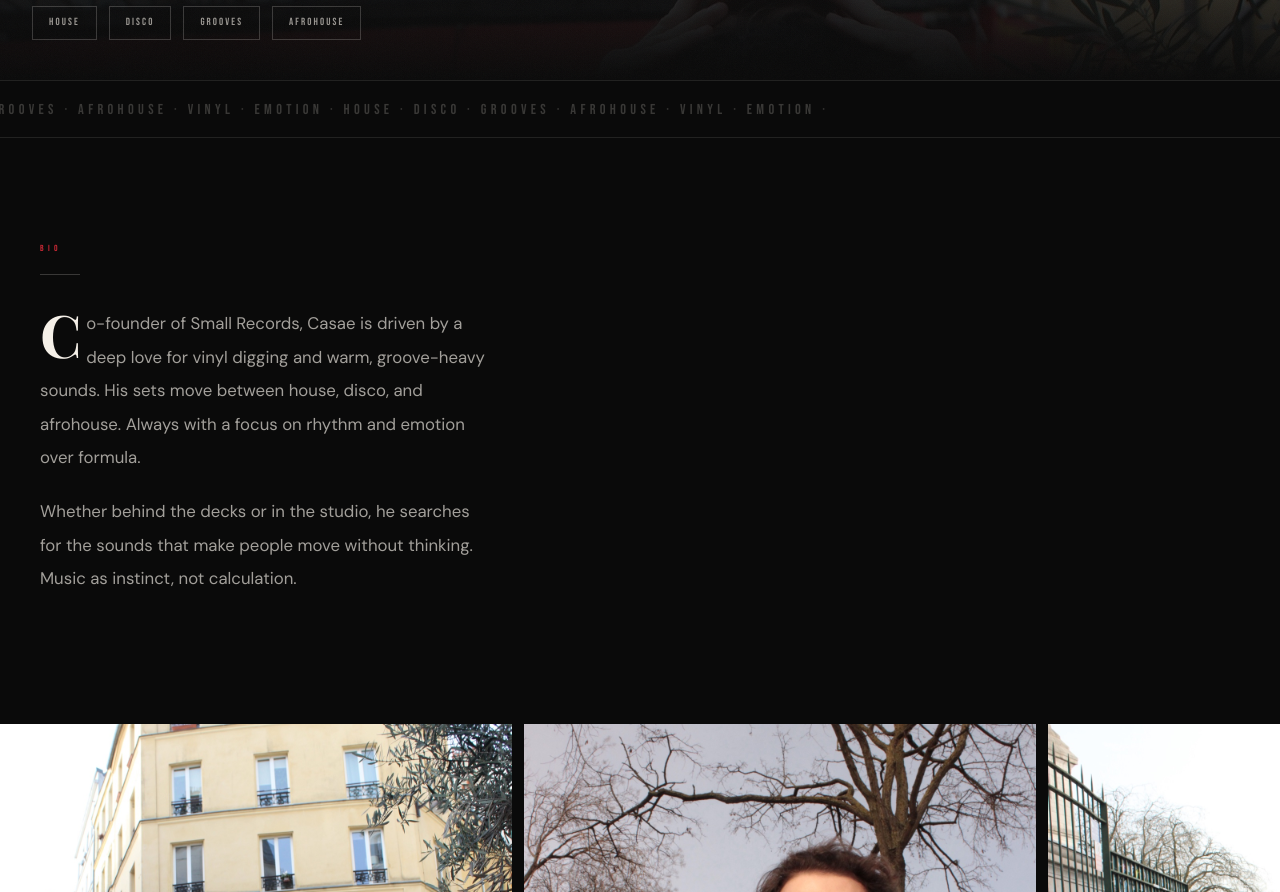
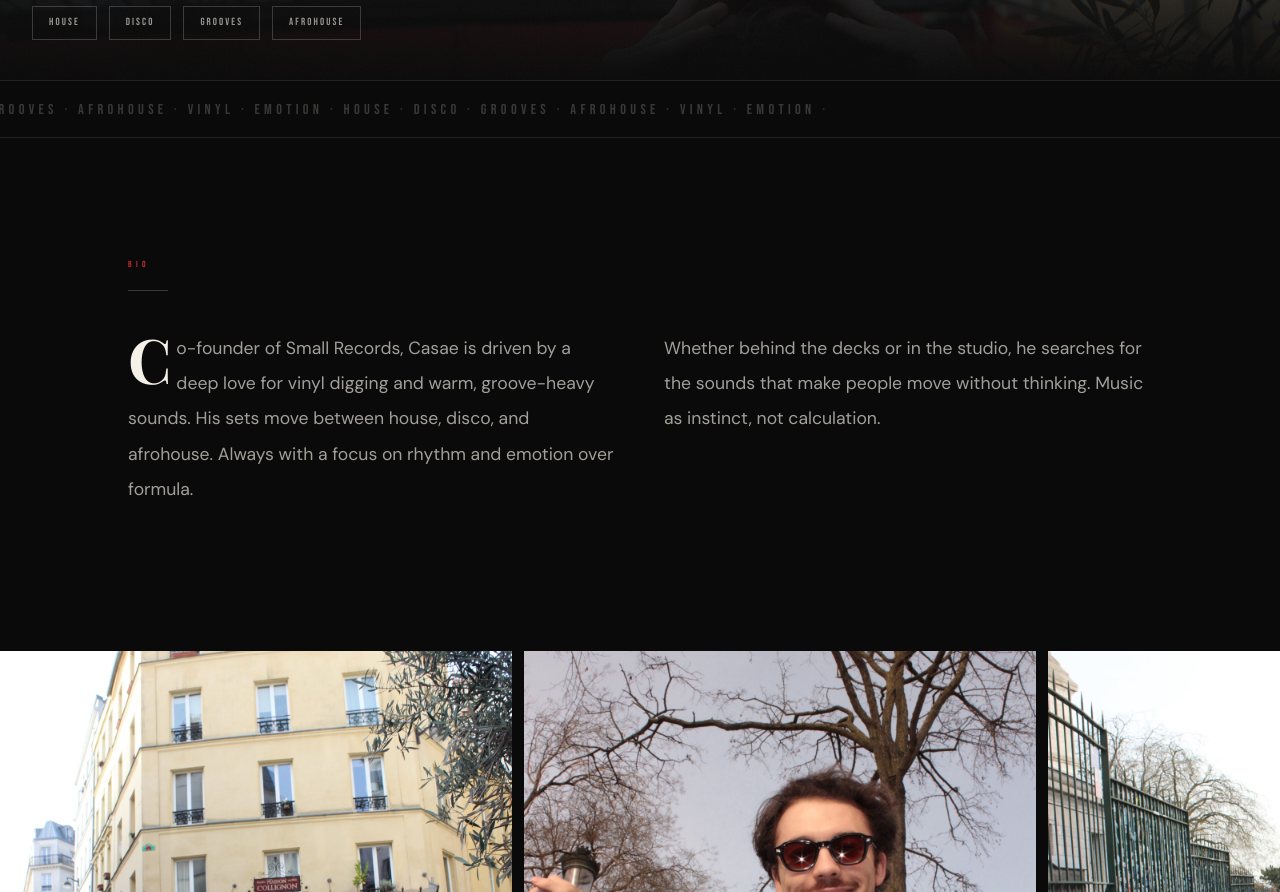
Before and after one commit to myltonvanbolderen-design/small-record, a Next.js app: page /casae in a window 1280 px wide. Shown: the part 720-1612 px from the top of the page. Built offline with nearby package versions, Linux system fonts and the light colour scheme; a web font is replaced by a local one.

Commit message:
fix: widen constrained text blocks (Casae/Letche bio, Sornettes description)
- Casae & Letche bio: col-span-5 grid replaced with full-width 2-column over photo
- Sornettes text: max-w-2xl replaced with md:w-3/4

Co-Authored-By: Claude Opus 4.6 (1M context) <noreply@anthropic.com>

```diff
--- a/app/casae/page.tsx
+++ b/app/casae/page.tsx
@@ -63,34 +63,39 @@ export default function CasaePage() {
 
         <Marquee items={['House', 'Disco', 'Grooves', 'Afrohouse', 'Vinyl', 'Emotion']} speed={20} />
 
-        {/* ═══════ BIO - Text left, photo right ═══════ */}
-        <section className="grid grid-cols-1 md:grid-cols-12">
-          <div className="order-2 flex flex-col justify-center px-5 py-16 md:order-1 md:col-span-5 md:px-10 md:py-24">
-            <AnimatedSection direction="left">
-              <span className="font-condensed text-[0.55rem] uppercase tracking-[0.5em] text-terracotta">
-                Bio
-              </span>
-              <HorizontalRule color="bg-blanc/20" className="mt-4 !w-10" />
-              <p className="drop-cap mt-8 font-body text-[1.05rem] leading-[2] text-blanc/65">
-                Co-founder of Small Records, Casae is driven by a deep love for
-                vinyl digging and warm, groove-heavy sounds. His sets move
-                between house, disco, and afrohouse. Always with a focus on
-                rhythm and emotion over formula.
-              </p>
-              <p className="mt-5 font-body text-[1.05rem] leading-[2] text-blanc/65">
-                Whether behind the decks or in the studio, he searches for the
-                sounds that make people move without thinking. Music as instinct,
-                not calculation.
-              </p>
-            </AnimatedSection>
-          </div>
-          <div className="relative order-1 min-h-[60svh] md:order-2 md:col-span-7 md:min-h-0">
+        {/* ═══════ BIO - Over photo background ═══════ */}
+        <section className="relative overflow-hidden py-20 md:py-28">
           <ParallaxImage
             src="/images/casae/img_5694.jpg"
             alt="Casae portrait"
             className="absolute inset-0"
             speed={0.1}
           />
+          <div className="absolute inset-0 bg-noir/40" />
+          <div className="relative z-10 px-5 md:px-8">
+            <div className="mx-auto max-w-5xl">
+              <AnimatedSection>
+                <span className="font-condensed text-[0.55rem] uppercase tracking-[0.5em] text-terracotta">
+                  Bio
+                </span>
+                <HorizontalRule color="bg-blanc/20" className="mt-4 !w-10" />
+              </AnimatedSection>
+              <AnimatedSection delay={0.1}>
+                <div className="mt-10 grid gap-8 md:grid-cols-2 md:gap-12">
+                  <p className="drop-cap font-body text-[1.1rem] leading-[2] text-blanc/65">
+                    Co-founder of Small Records, Casae is driven by a deep love for
+                    vinyl digging and warm, groove-heavy sounds. His sets move
+                    between house, disco, and afrohouse. Always with a focus on
+                    rhythm and emotion over formula.
+                  </p>
+                  <p className="font-body text-[1.1rem] leading-[2] text-blanc/65">
+                    Whether behind the decks or in the studio, he searches for the
+                    sounds that make people move without thinking. Music as instinct,
+                    not calculation.
+                  </p>
+                </div>
+              </AnimatedSection>
+            </div>
           </div>
         </section>
 
--- a/app/letche/page.tsx
+++ b/app/letche/page.tsx
@@ -63,34 +63,39 @@ export default function LetchePage() {
 
         <Marquee items={['Techno', 'Breaks', 'Ambient', 'Baile Funk', 'Curiosity', 'Energy']} speed={20} />
 
-        {/* ═══════ BIO - Photo left, text right (opposite of Casae) ═══════ */}
-        <section className="grid grid-cols-1 md:grid-cols-12">
-          <div className="relative min-h-[60svh] md:col-span-7 md:min-h-0">
+        {/* ═══════ BIO - Over photo background ═══════ */}
+        <section className="relative overflow-hidden py-20 md:py-28">
           <ParallaxImage
             src="/images/letech/img_5659.jpg"
             alt="Letche portrait"
             className="absolute inset-0"
             speed={0.1}
           />
-          </div>
-          <div className="flex flex-col justify-center px-5 py-16 md:col-span-5 md:px-10 md:py-24">
-            <AnimatedSection direction="right">
+          <div className="absolute inset-0 bg-noir/40" />
+          <div className="relative z-10 px-5 md:px-8">
+            <div className="mx-auto max-w-5xl">
+              <AnimatedSection>
                 <span className="font-condensed text-[0.55rem] uppercase tracking-[0.5em] text-terracotta">
                   Bio
                 </span>
                 <HorizontalRule color="bg-blanc/20" className="mt-4 !w-10" />
-              <p className="drop-cap mt-8 font-body text-[1.05rem] leading-[2] text-blanc/65">
+              </AnimatedSection>
+              <AnimatedSection delay={0.1}>
+                <div className="mt-10 grid gap-8 md:grid-cols-2 md:gap-12">
+                  <p className="drop-cap font-body text-[1.1rem] leading-[2] text-blanc/65">
                     Co-founder of Small Records, Letche explores the darker, more
                     textured side of electronic music. His selections weave between
                     techno, breaks, ambient, and baile funk. Always searching for
                     the unexpected.
                   </p>
-              <p className="mt-5 font-body text-[1.05rem] leading-[2] text-blanc/65">
+                  <p className="font-body text-[1.1rem] leading-[2] text-blanc/65">
                     A true digger at heart, he listens before he judges, explores
                     before he defines. His sets are journeys, built on curiosity,
                     not convention.
                   </p>
+                </div>
               </AnimatedSection>
+            </div>
           </div>
         </section>
 
--- a/app/small-record/page.tsx
+++ b/app/small-record/page.tsx
@@ -303,7 +303,7 @@ export default function SmallRecordPage() {
             </div>
 
             <AnimatedSection delay={0.3}>
-              <p className="mt-10 max-w-2xl font-body text-[1rem] leading-[1.9] text-blanc/50">
+              <p className="mt-10 font-body text-[1.05rem] leading-[1.9] text-blanc/50 md:w-3/4">
                 Live at Sornettes for the Fete de la Musique. A warm June evening,
                 the shopfront opened onto the street, music spilling out into
                 Paris. This is what Small Records sounds like in the wild.
```
Lines whose indentation alone changed are shown as unchanged.
